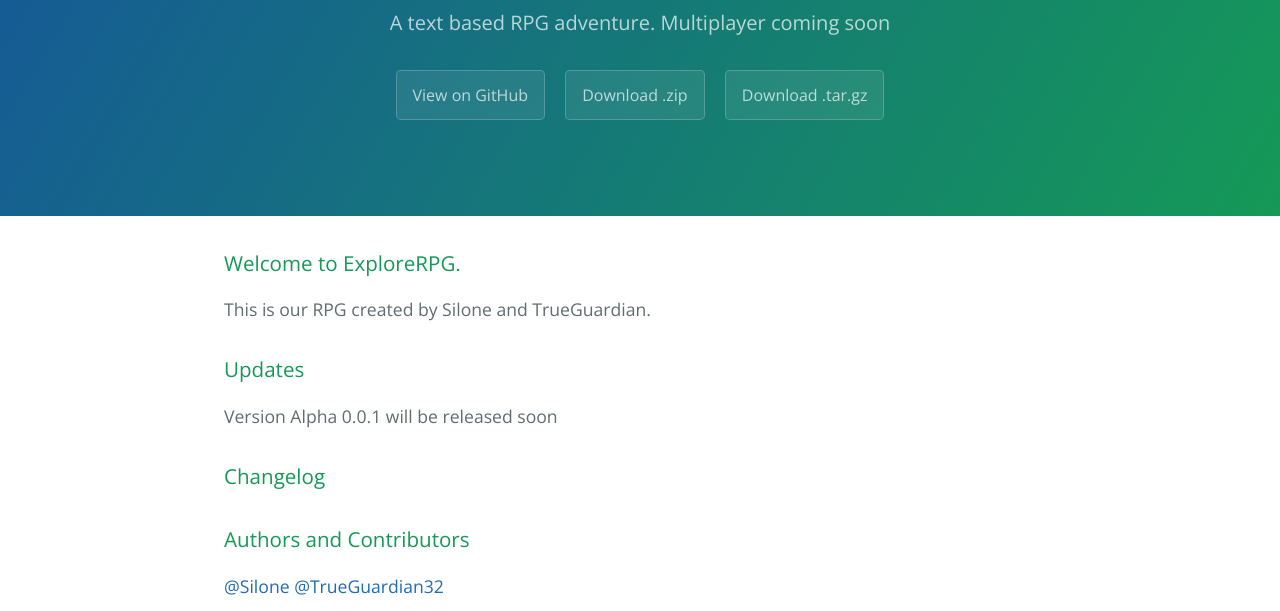
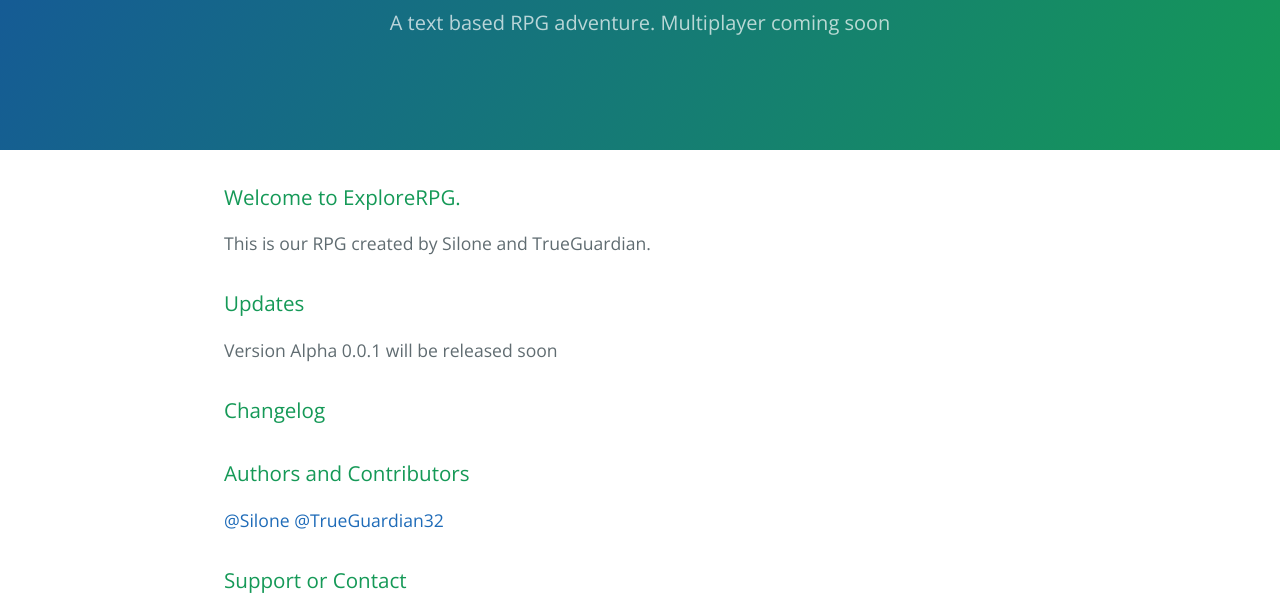
Before and after one commit to Silone1/explorerRPG.github.io, a plain HTML site: page index.html in a window 1280 px wide. Shown: the part 167-778 px from the top of the page. Drawn offline with nearby package versions, Linux system fonts and the light colour scheme.

Commit message:
Removed download

```diff
--- a/index.html
+++ b/index.html
@@ -2,7 +2,7 @@
 <html lang="en-us">
   <head>
     <meta charset="UTF-8">
-    <title>Explorerrpg.GitHub.io by Silone1</title>
+    <title>Explorerrpg.GitHub.io by Silone and TrueGuardian32</title>
     <meta name="viewport" content="width=device-width, initial-scale=1">
     <link rel="stylesheet" type="text/css" href="stylesheets/normalize.css" media="screen">
     <link href='https://fonts.googleapis.com/css?family=Open+Sans:400,700' rel='stylesheet' type='text/css'>
@@ -13,9 +13,6 @@
     <section class="page-header">
       <h1 class="project-name">Explorerrpg.GitHub.io</h1>
       <h2 class="project-tagline">A text based RPG adventure. Multiplayer coming soon</h2>
-      <a href="https://github.com/Silone1/explorerRPG.github.io" class="btn">View on GitHub</a>
-      <a href="https://github.com/Silone1/explorerRPG.github.io/zipball/master" class="btn">Download .zip</a>
-      <a href="https://github.com/Silone1/explorerRPG.github.io/tarball/master" class="btn">Download .tar.gz</a>
     </section>
 
     <section class="main-content">
```
